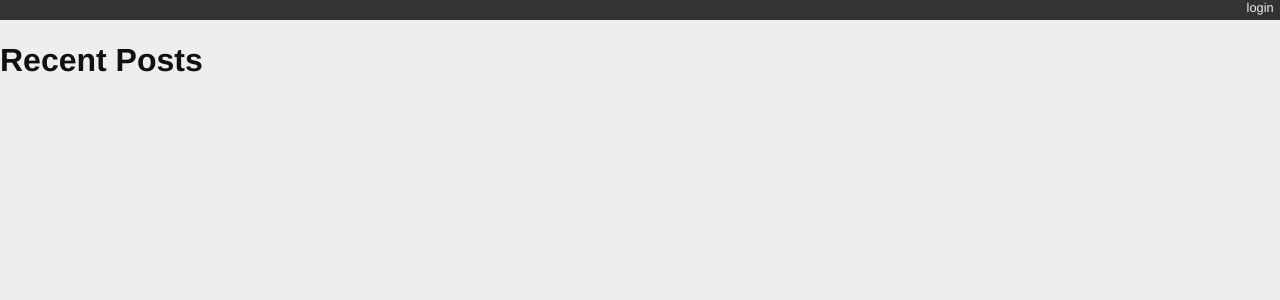
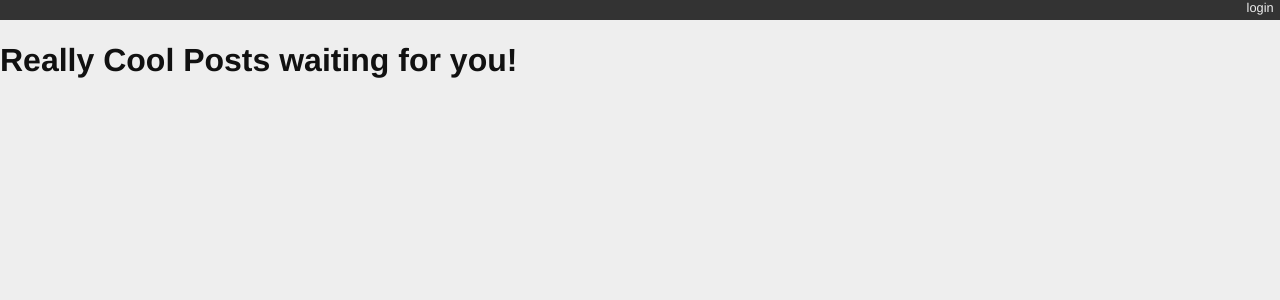
Before and after one commit to ldconejo/django_project_spring_2024, a Django app: page / in a window 1280 px wide. Shown: the top 300 px of the page. Run offline with Django 4.2, Linux system fonts and the light colour scheme; data that the repository does not hold is empty.

Commit message:
New version of list.html implemented

```diff
--- a/blogging/templates/blogging/list.html
+++ b/blogging/templates/blogging/list.html
@@ -1,5 +1,5 @@
 {% extends "base.html" %}{% block content %}
-    <h1>Recent Posts</h1>
+    <h1>Really Cool Posts waiting for you!</h1>
     {% for post in posts %}
     <div class="post">
         <h2>
```
